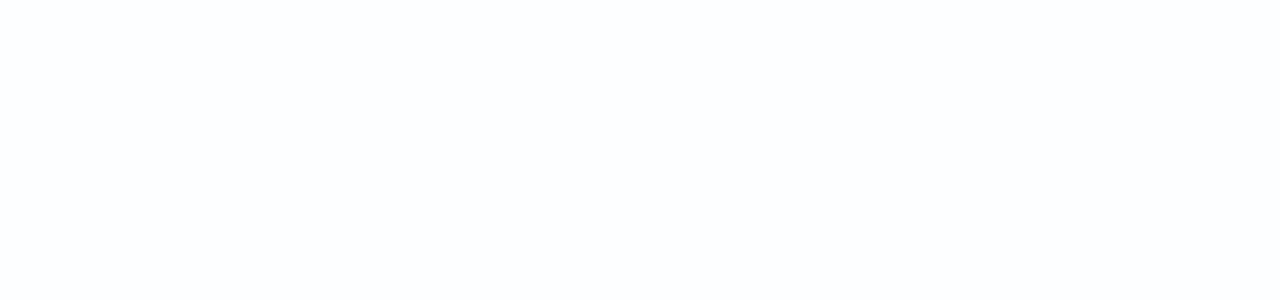
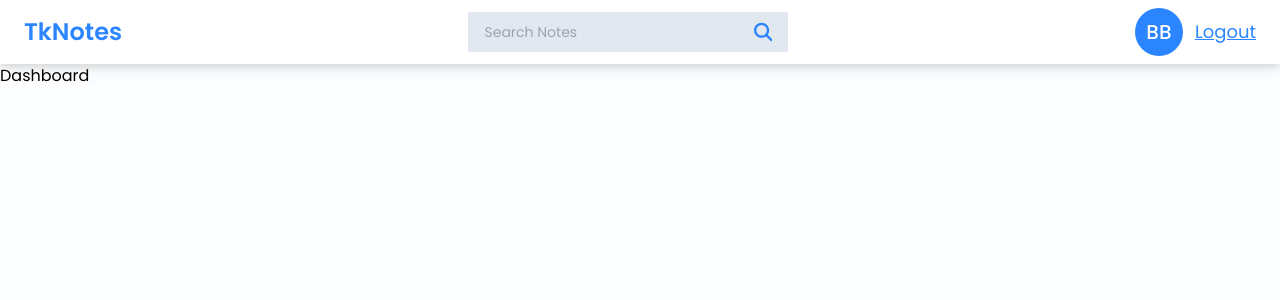
Before and after one commit to its-bismay/TkNotes, a React (Vite) app in the folder Client/: page /home in a window 1280 px wide. Before the commit this address had no page. Shown: the top 300 px of the page. Built offline with nearby package versions, Linux system fonts and the light colour scheme.

Commit message:
search bar is added to the navbar

```diff
--- a/Client/src/App.jsx
+++ b/Client/src/App.jsx
@@ -3,14 +3,16 @@ import Home from './Pages/Home/Home'
 import {BrowserRouter as Router, Routes, Route} from "react-router-dom"
 import Login from './Pages/Login/Login'
 import Signup from './Pages/Signup/Signup'
+import Dashboard from './Pages/Dashboard/Dashboard'
 
 
 const routes = (
   <Router>
     <Routes>
-      <Route path='/dashboard' exact element={<Home/>}/>
+      <Route path='/' exact element={<Home/>}/>
       <Route path='/login' exact element={<Login/>}/>
       <Route path='/register' exact element={<Signup/>}/>
+      <Route path='/home' exact element={<Dashboard/>}/>
     </Routes>
   </Router>
 )
--- a/Client/src/Components/Navbar.jsx
+++ b/Client/src/Components/Navbar.jsx
@@ -1,9 +1,20 @@
 import React from 'react'
+import Profile from './Profile'
+import { useNavigate } from 'react-router-dom'
+import Searchbar from './Searchbar'
 
 const Navbar = () => {
+  const Navigate = useNavigate()
+
+  const onLogout = () => [
+    Navigate("/login")
+  ]
+
   return (
     <div className='bg-white flex items-center justify-between px-6 py-2 drop-shadow-lg'>
         <h2 className='text-2xl text-primary font-semibold text-black py-2'>TkNotes</h2>
+        <Searchbar></Searchbar>
+        <Profile onLogout={onLogout}></Profile>
     </div>
   )
 }
--- /dev/null
+++ b/Client/src/Components/Profile.jsx
@@ -0,0 +1,17 @@
+import React from 'react'
+import { getInitials } from '../Utils/Helper'
+
+const Profile = ({onLogout}) => {
+  return (
+    <div className='flex items-center gap-3'>
+        <div className='w-12 h-12 flex items-center text-xl justify-center rounded-full text-white font-medium bg-primary'>{getInitials("Bismay Bibhabasu")}</div>
+        <div>
+            <button className='text-lg text-primary underline' onClick={onLogout}>
+                Logout
+            </button>
+        </div>
+    </div>
+  )
+}
+
+export default Profile
--- /dev/null
+++ b/Client/src/Components/Searchbar.jsx
@@ -0,0 +1,15 @@
+import React from 'react'
+import { FaMagnifyingGlass } from 'react-icons/fa6'
+import { IoMdClose } from 'react-icons/io'
+
+const Searchbar = ({value, onChange, handleSearch, onClearSearch}) => {
+  return (
+    <div className='w-80 flex items-center px-4 bg-slate-200 rounded-sm'>
+        <input type="text" className='w-full text-sm bg-transparent py-[10px] outline-none' placeholder="Search Notes" value={value} onChange={onChange}/>
+        {value && <IoMdClose size={25} className='text-primary mr-3' onClick={onClearSearch}></IoMdClose>}
+        <FaMagnifyingGlass size={20} className='text-primary' onClick={handleSearch}></FaMagnifyingGlass>
+    </div>
+  )
+}
+
+export default Searchbar
--- /dev/null
+++ b/Client/src/Pages/Dashboard/Dashboard.jsx
@@ -0,0 +1,13 @@
+import React from 'react'
+import Navbar from '../../Components/Navbar'
+
+const Dashboard = () => {
+  return (
+    <div>
+        <Navbar></Navbar>
+        <div>Dashboard</div>
+    </div>
+  )
+}
+
+export default Dashboard
--- a/Client/src/Pages/Login/Login.jsx
+++ b/Client/src/Pages/Login/Login.jsx
@@ -3,7 +3,6 @@ import Navbar from '../../Components/Navbar'
 import { Link } from 'react-router-dom'
 import Password from '../../Components/Password'
 import { validateEmail } from '../../Utils/Helper'
-import loginbg from "../../assets/login.jpg"
 
 const Login = () => {
 
@@ -27,7 +26,7 @@ const Login = () => {
         setError("")
     }
   return (
-    <div className='bg-loginbg min-h-screen object-cover object-center'>
+    <div className='min-h-screen bg-loginbg bg-bottom bg-no-repeat'>
         <Navbar />
 
         <div className="flex items-center justify-center mt-28">
--- a/Client/src/Pages/Signup/Signup.jsx
+++ b/Client/src/Pages/Signup/Signup.jsx
@@ -33,7 +33,7 @@ const Signup = () => {
     setError("")
 }
   return (
-    <div className='bg-loginbg min-h-screen object-cover object-center'>
+    <div className='min-h-screen bg-loginbg bg-bottom bg-no-repeat'>
       <Navbar />
 
       <div className="flex items-center justify-center mt-28">
--- a/Client/src/Utils/Helper.js
+++ b/Client/src/Utils/Helper.js
@@ -2,3 +2,16 @@ export const validateEmail = (email) => {
     const regex = /^[^\s@]+@[^\s@]+\.[^\s@]+$/;
     return regex.test(email);
 };
+
+
+export const getInitials = (name) => {
+    if (!name) return "";
+
+    const words = name.split(" ");
+    let initials = "";
+
+    for (let i = 0; i < Math.min(words.length, 2); i++){
+        initials += words[i][0];
+    }
+    return initials.toUpperCase();
+}
--- a/Client/tailwind.config.js
+++ b/Client/tailwind.config.js
@@ -11,7 +11,7 @@ export default {
         secondary: "#EF863E"
       },
       backgroundImage: {
-        loginbg: "url(/src/assets/login.jpg)"
+        loginbg: "url(/src/assets/login.png)"
       }
     },
   },
```
Also changed, not shown: Client/src/assets/login.jpg (deleted), Client/src/assets/login.png (added).
